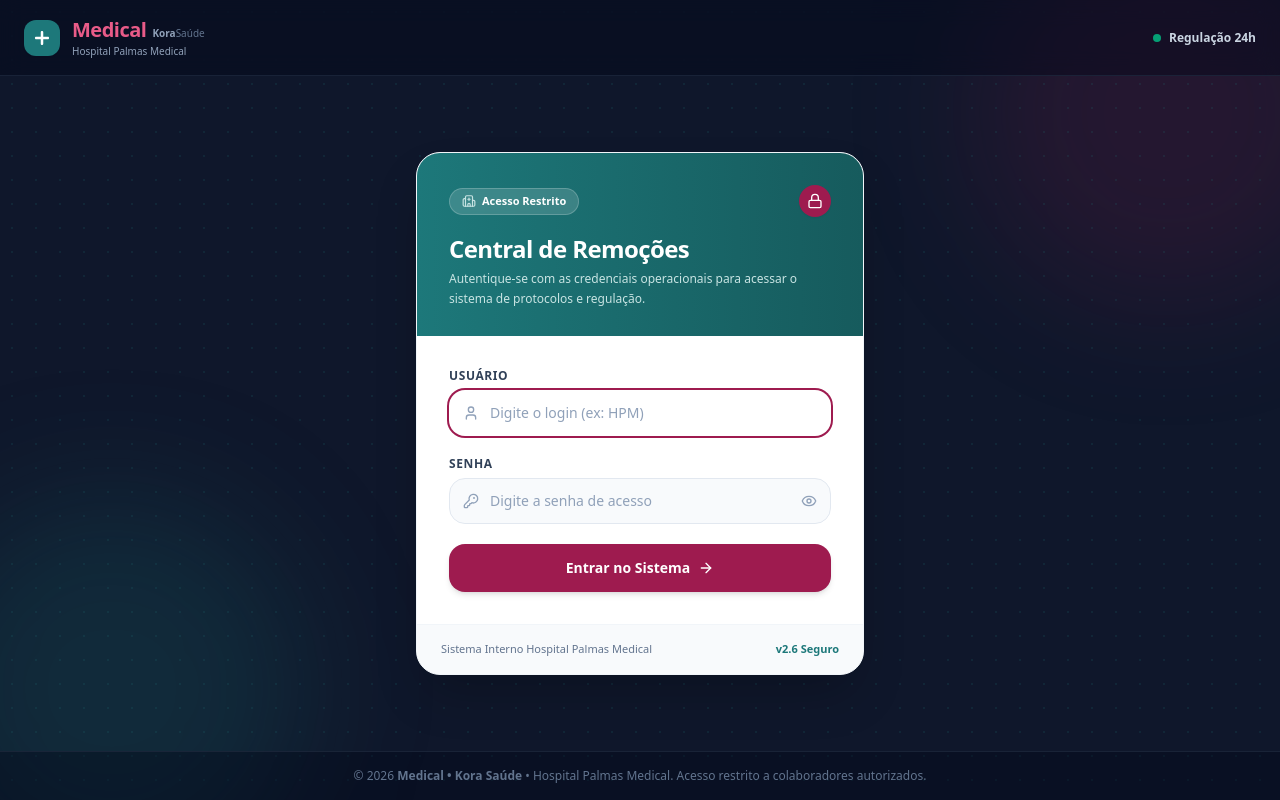
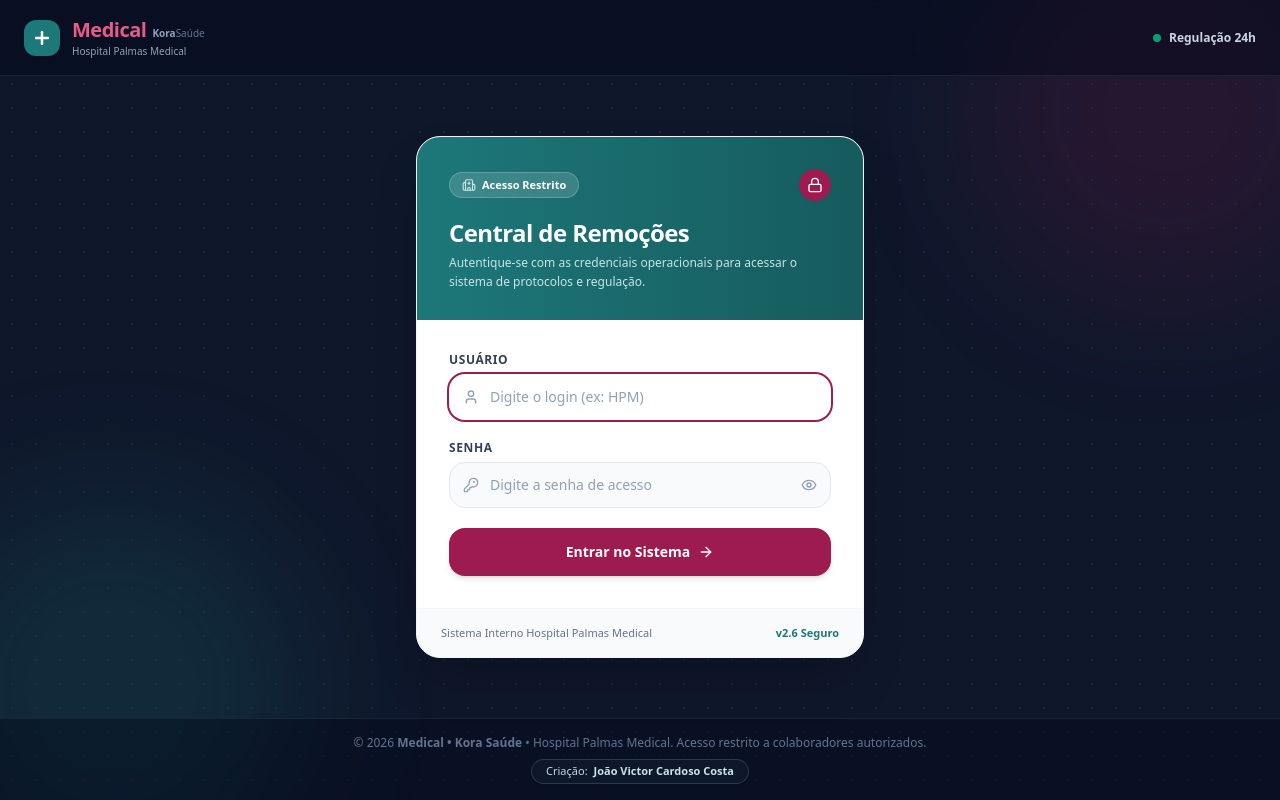
Before and after one commit to victorcardoso292-code/remohpm, a React (Vite) app: page / in a window 1280 px wide. Built offline with nearby package versions, Linux system fonts and the light colour scheme.

Commit message:
feat: add developer attribution to UI footers
Include a pill-shaped badge identifying João Victor Cardoso Costa as the creator across the application footers and sidebar for proper project attribution.

```diff
--- a/src/App.tsx
+++ b/src/App.tsx
@@ -392,13 +392,19 @@ function MainApp() {
 
           </div>
 
-          <div className="pt-6 border-t border-[#A9D2D1] flex flex-col sm:flex-row items-center justify-between text-xs text-slate-600 gap-2">
+          <div className="pt-6 border-t border-[#A9D2D1] flex flex-col sm:flex-row items-center justify-between text-xs text-slate-600 gap-3">
             <p>
               © 2026 <strong>Medical • Kora Saúde</strong> • Hospital Palmas Medical. Todos os direitos reservados.
             </p>
-            <p className="text-[11px] text-slate-500">
-              Central de Regulação Hospitalar & Protocolos TUSS
-            </p>
+            <div className="flex flex-col sm:flex-row sm:items-center gap-2 text-[11px] text-slate-500">
+              {/* Badge pílula de autoria idêntico à imagem de referência */}
+              <div className="inline-flex items-center gap-1 px-3 py-1 rounded-full bg-white/95 border border-[#A9D2D1] shadow-2xs text-[#1D787A] text-[12px] font-medium">
+                <span>Criação:</span>
+                <strong className="font-extrabold text-[#0D6264]">João Victor Cardoso Costa</strong>
+              </div>
+              <span className="hidden sm:inline text-slate-300">•</span>
+              <span>Central de Regulação Hospitalar & Protocolos TUSS</span>
+            </div>
           </div>
 
         </div>
--- a/src/components/LoginScreen.tsx
+++ b/src/components/LoginScreen.tsx
@@ -185,10 +185,16 @@ export const LoginScreen: React.FC<LoginScreenProps> = ({ onLoginSuccess }) => {
       </main>
 
       {/* Footer minimalista */}
-      <footer className="relative z-10 w-full py-4 px-6 text-center text-xs text-slate-500 border-t border-slate-800/80 bg-slate-950/40">
+      <footer className="relative z-10 w-full py-4 px-6 text-center text-xs text-slate-500 border-t border-slate-800/80 bg-slate-950/40 space-y-2">
         <p>
           © 2026 <strong>Medical • Kora Saúde</strong> • Hospital Palmas Medical. Acesso restrito a colaboradores autorizados.
         </p>
+        <div>
+          <div className="inline-flex items-center gap-1.5 px-3.5 py-1 rounded-full bg-slate-900 border border-slate-700/80 shadow-xs text-slate-300 text-[11px]">
+            <span>Criação:</span>
+            <strong className="font-extrabold text-[#C8E4E3]">João Victor Cardoso Costa</strong>
+          </div>
+        </div>
       </footer>
     </div>
   );
--- a/src/components/Sidebar.tsx
+++ b/src/components/Sidebar.tsx
@@ -174,8 +174,12 @@ export const Sidebar: React.FC<SidebarProps> = ({
       </div>
 
       {/* Footer info */}
-      <div className="pt-3 border-t border-slate-100 mt-4 text-[11px] text-slate-400 text-center">
-        Central HPM • Regulação Hospitalar
+      <div className="pt-3 border-t border-slate-100 mt-4 text-[11px] text-slate-400 text-center space-y-2">
+        <p>Central HPM • Regulação Hospitalar</p>
+        <div className="inline-flex items-center gap-1 px-3 py-1 rounded-full bg-slate-50 border border-[#A9D2D1] shadow-2xs text-[#1D787A] text-[11px]">
+          <span>Criação:</span>
+          <strong className="font-extrabold text-[#0D6264]">João Victor Cardoso Costa</strong>
+        </div>
       </div>
     </aside>
   );
```
